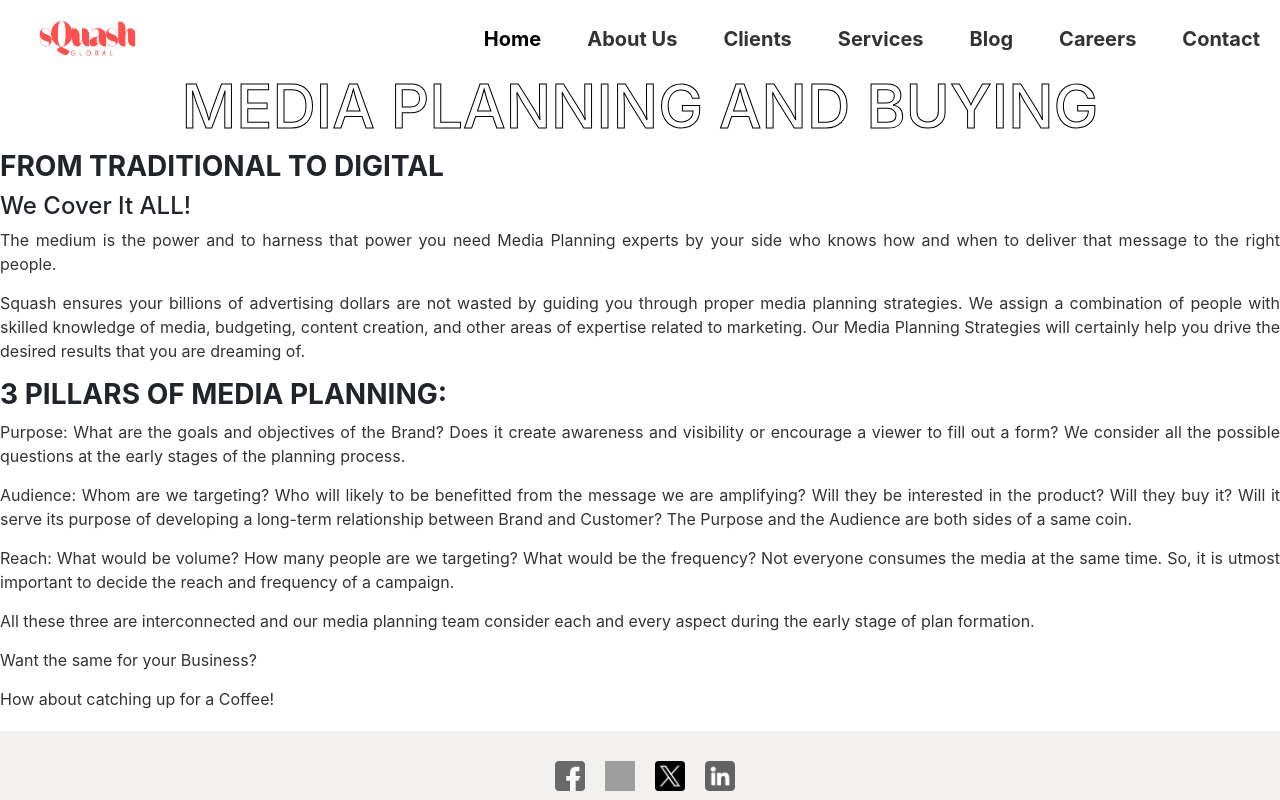
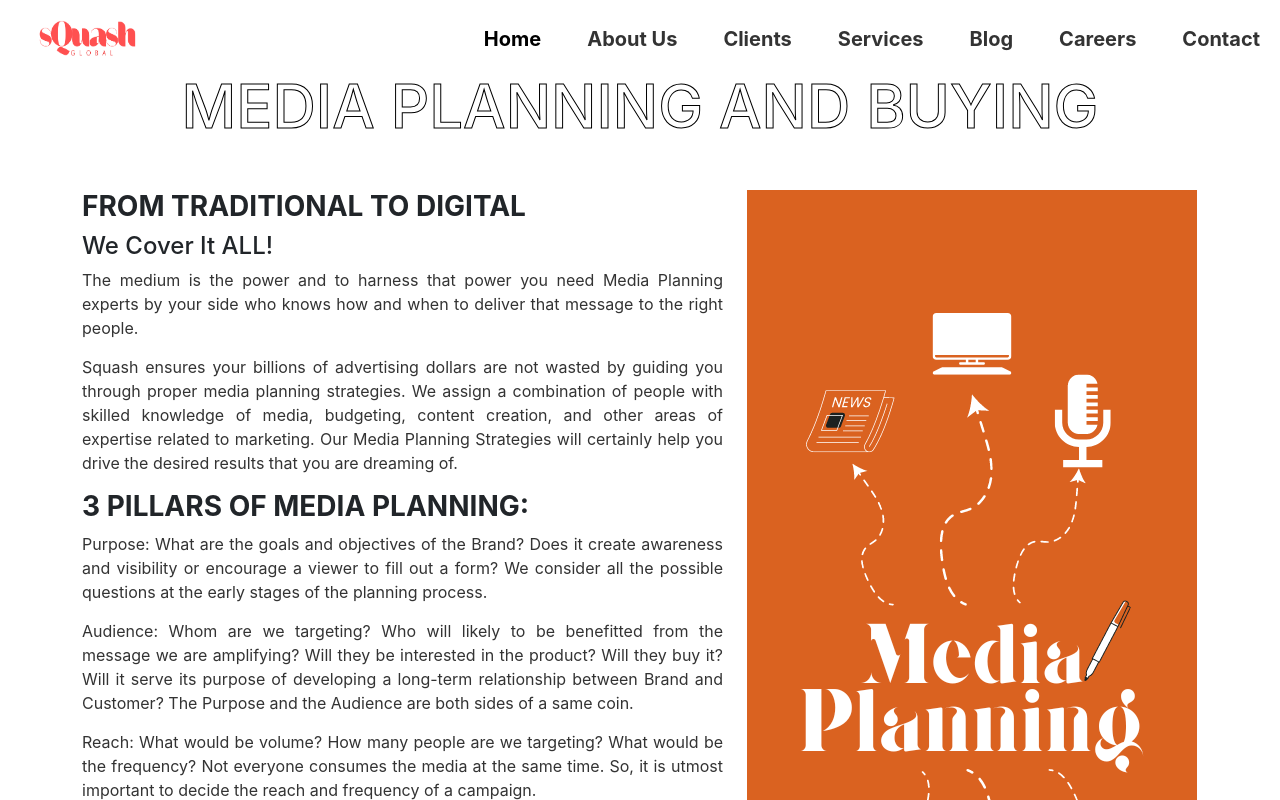
Before and after one commit to VishK98/Squash-Global, a React (Create React App) app: page /serviceDetails in a window 1280 px wide. Shown: the top 800 px of the page. Built offline with nearby package versions, Linux system fonts and the light colour scheme; grey boxes are pictures that could not be loaded.

Commit message:
Service Details - Image Added

```diff
--- a/src/components/ServiceDetails/ServiceDetails.css
+++ b/src/components/ServiceDetails/ServiceDetails.css
@@ -3,3 +3,8 @@
     -webkit-text-fill-color: transparent;
     font-size: 60px;
 }
+
+.tittle-img {
+    max-width: auto ;
+    height: auto
+}
--- a/src/components/ServiceDetails/ServiceDetails.js
+++ b/src/components/ServiceDetails/ServiceDetails.js
@@ -1,9 +1,14 @@
 import React from 'react'
 import "./ServiceDetails.css"
+import img from "../../assets/images/mplanning.png";
+
 
 function ServiceDetails() {
   return (
-    <div> <h1 className="text-lg-center service-title">MEDIA PLANNING AND BUYING</h1>
+   <div className='container'>
+     <h1 className="text-lg-center service-title">MEDIA PLANNING AND BUYING</h1>
+     <div className='row mt-lg-5'>
+      <div className='col-lg-7 col-md-7 col-12'>
       <h3>FROM TRADITIONAL TO DIGITAL</h3>
       <h4>We Cover It ALL!</h4>
       <p>The medium is the power and to harness that power you need Media Planning experts by your side who knows how and when to deliver that message to the right people.</p>
@@ -15,7 +20,14 @@ function ServiceDetails() {
     <p>All these three are interconnected and our media planning team consider each and every aspect during the early stage of plan formation. </p>
     <p>Want the same for your Business?</p>
     <p>How about catching up for a Coffee!</p>
+
+      </div>
+      <div className='col-lg-5 col-md-5 col-12'>
+      <img src={img} className='tittle-img' alt=''/>
+      </div>
     </div>
+   </div>
+
   )
 }
 
```
Also changed, not shown: src/assets/images/mplanning.png (added).
